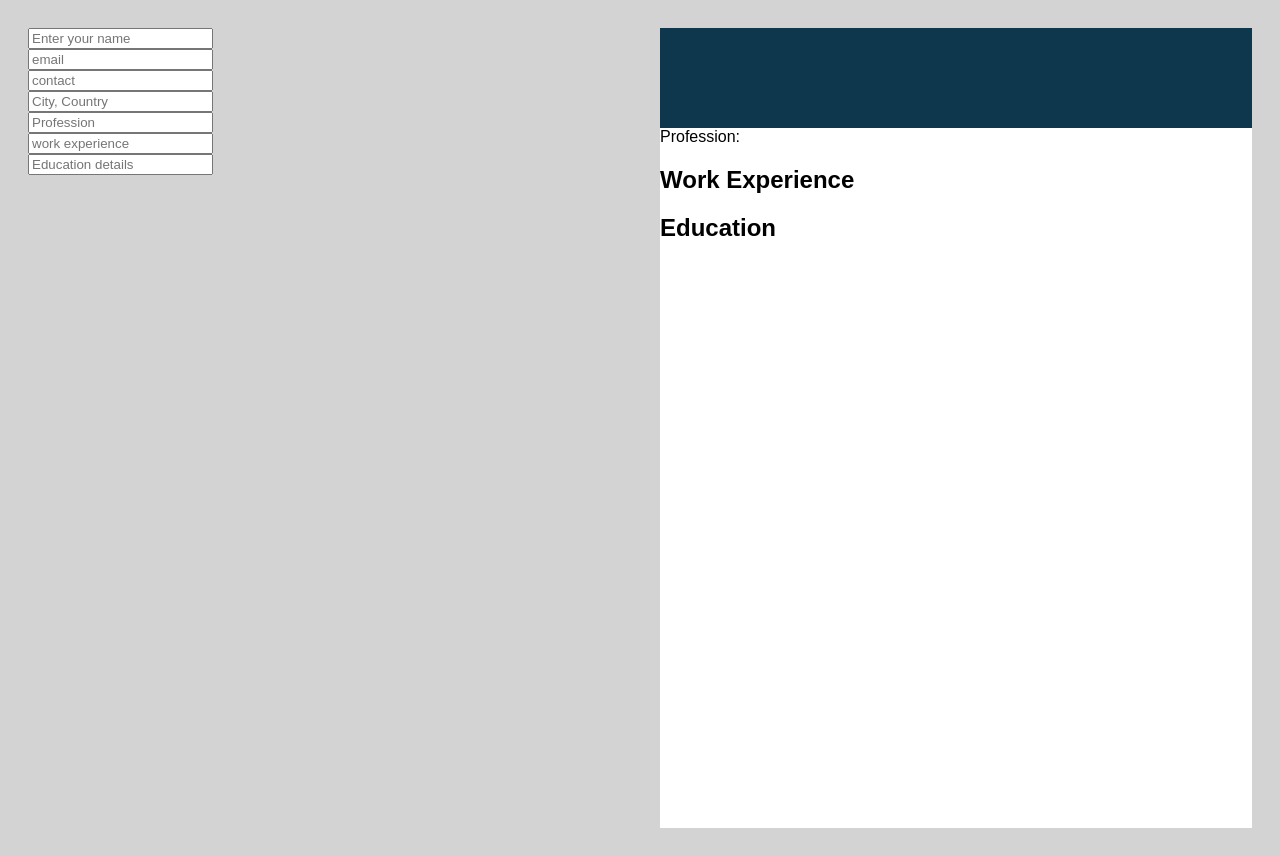
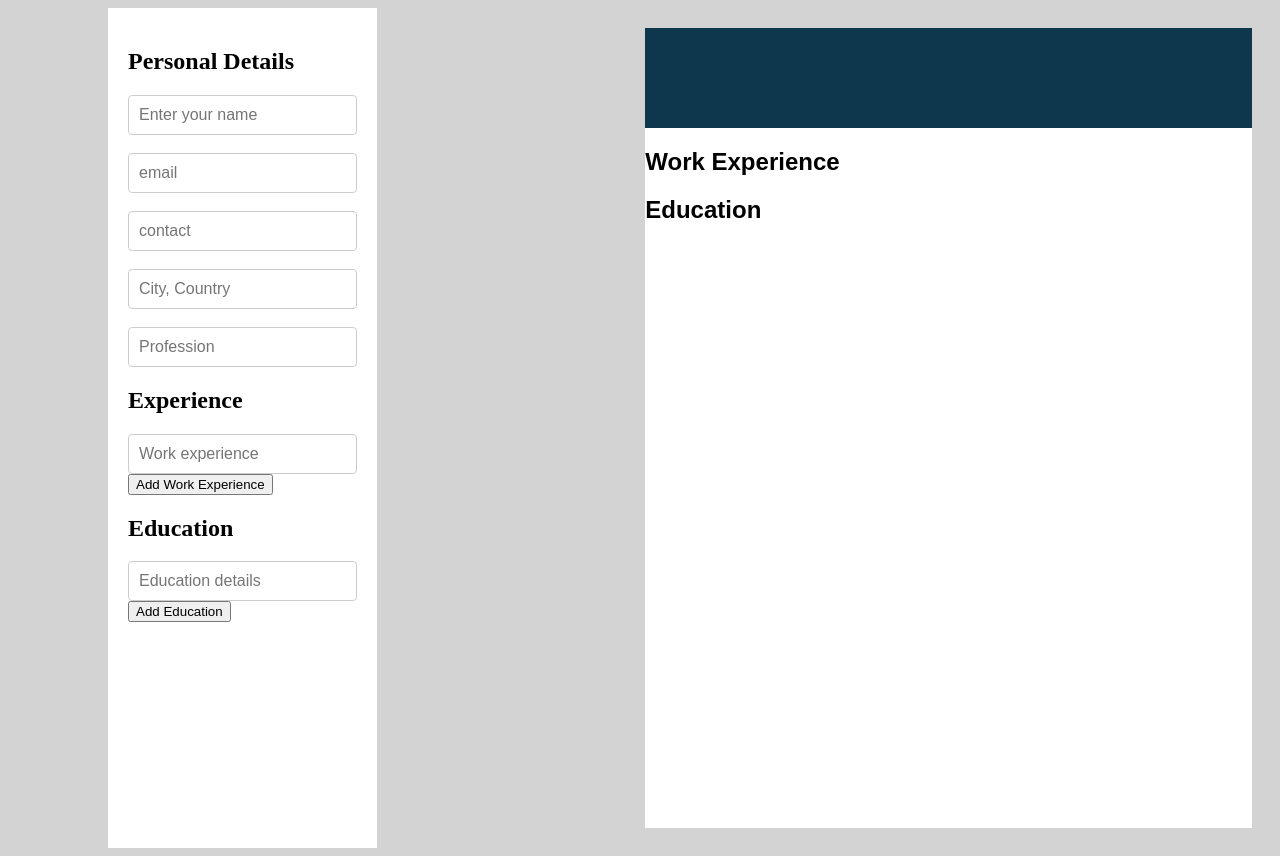
Before and after one commit to Sama-004/cv-app, a React (Vite) app: page / in a window 1280 px wide. Built offline with nearby package versions, Linux system fonts and the light colour scheme.

Commit message:
basic structure of add education and experience

```diff
--- a/src/App.css
+++ b/src/App.css
@@ -10,9 +10,12 @@ body {
 
 .form-container {
   /* background-color: white; */
+  background-color: #fff;
   display: flex;
   flex-direction: column;
-  width: 48%;
+  /* width: 48%; */
+  margin-left: 100px;
+  /* padding-left: 20px; */
   padding: 20px;
   /* border-right: 10px solid #ccc; */
   /* box-sizing: border-box; */
@@ -29,7 +32,22 @@ body {
   display: flex;
   flex-direction: column;
   align-items: flex-start;
-  margin-bottom: 15px;
+  /* margin-bottom: 15px; */
+}
+
+.input-container input {
+  /* margin-bottom: 10px; */
+  padding: 10px;
+  font-size: 16px;
+  border: 1px solid #ccc;
+  border-radius: 4px;
+  /* width: 300%; */
+}
+
+.input-container input:focus {
+  outline: none;
+  /* border-color: #007bff; */
+  box-shadow: 0 0 3px 1px #007bff;
 }
 
 .resume-preview-container {
@@ -41,6 +59,8 @@ body {
   background-color: #fff;
 }
 .resume-content {
+  /* display: flex;
+  flex-direction: column; */
   font-family: "Arial", sans-serif;
   font-size: 16px;
 }
@@ -80,3 +100,8 @@ body {
   font-size: 0.8em;
   text-align: center;
 }
+
+.profession {
+  text-align: right;
+  padding-right: 20px;
+}
--- a/src/App.jsx
+++ b/src/App.jsx
@@ -10,8 +10,8 @@ export default function App() {
   const [contact, setContact] = useState("");
   const [profession, setProfession] = useState("");
   const [city, setCity] = useState("");
-  const [work, setWork] = useState("");
-  const [education, setEducation] = useState("");
+  const [work, setWork] = useState([""]);
+  const [education, setEducation] = useState([""]);
   return (
     <div className="app-container">
       <div className="form-container">
--- a/src/components/PersonalDetails.jsx
+++ b/src/components/PersonalDetails.jsx
@@ -14,7 +14,8 @@ export default function PersonalDetails({
   setCity,
 }) {
   return (
-    <div className="input-cointainer">
+    <div className="input-container">
+      <h2>Personal Details</h2>
       <input
         type="text"
         placeholder="Enter your name"
--- a/src/components/ResumePreview.jsx
+++ b/src/components/ResumePreview.jsx
@@ -34,7 +34,7 @@ export default function Resumepreview({
               )}
             </p>
           </div>
-          <p>Profession: {profession}</p>
+          <p className="profession">{profession}</p>
         </div>
         <div className="resume-section">
           <h2>Work Experience</h2>
@@ -64,7 +64,8 @@ Resumepreview.propTypes = {
 
 make education and experience interactive
 add buttons for education and experience
-style the input labels // add load example like the button given
+style the input labels
+// add load example like the button given
 check for responsiveness in other projects if there then add else leave
 
 */
--- a/src/components/WorkandEducation.jsx
+++ b/src/components/WorkandEducation.jsx
@@ -1,28 +1,64 @@
 import PropTypes from "prop-types";
 import "../App.css";
+
 export default function WorkandEducation({
   work,
   setWork,
   education,
   setEducation,
 }) {
+  const handleAddWork = () => {
+    setWork([...work, ""]);
+  };
+  const handleAddEducation = () => {
+    setEducation([...education, ""]);
+  };
+
+  const handleWorkChange = (index, value) => {
+    const updatedWork = [...work];
+    updatedWork[index] = value;
+    setWork(updatedWork);
+  };
+
+  const handleEducationChange = (index, value) => {
+    const updatedEducation = [...education];
+    updatedEducation[index] = value;
+    setEducation(updatedEducation);
+  };
   return (
     <div className="input-container">
+      <div>
+        <h2>Experience</h2>
+        {work.map((workEntry, index) => (
+          <div key={index}>
             <input
               type="text"
-        placeholder="work experience"
-        value={work}
-        onChange={(e) => setWork(e.target.value)}
+              placeholder="Work experience"
+              value={workEntry}
+              onChange={(e) => handleWorkChange(index, e.target.value)}
             />
+          </div>
+        ))}
+        <button onClick={handleAddWork}>Add Work Experience</button>
+      </div>
+      <div>
+        <h2>Education</h2>
+        {education.map((educationEntry, index) => (
+          <div key={index}>
             <input
               type="text"
               placeholder="Education details"
-        value={education}
-        onChange={(e) => setEducation(e.target.value)}
+              value={educationEntry}
+              onChange={(e) => handleEducationChange(index, e.target.value)}
             />
+          </div>
+        ))}
+        <button onClick={handleAddEducation}>Add Education</button>
+      </div>
     </div>
   );
 }
+
 WorkandEducation.propTypes = {
   work: PropTypes.string.isRequired,
   setWork: PropTypes.func.isRequired,
```
Lines whose indentation alone changed are shown as unchanged.
